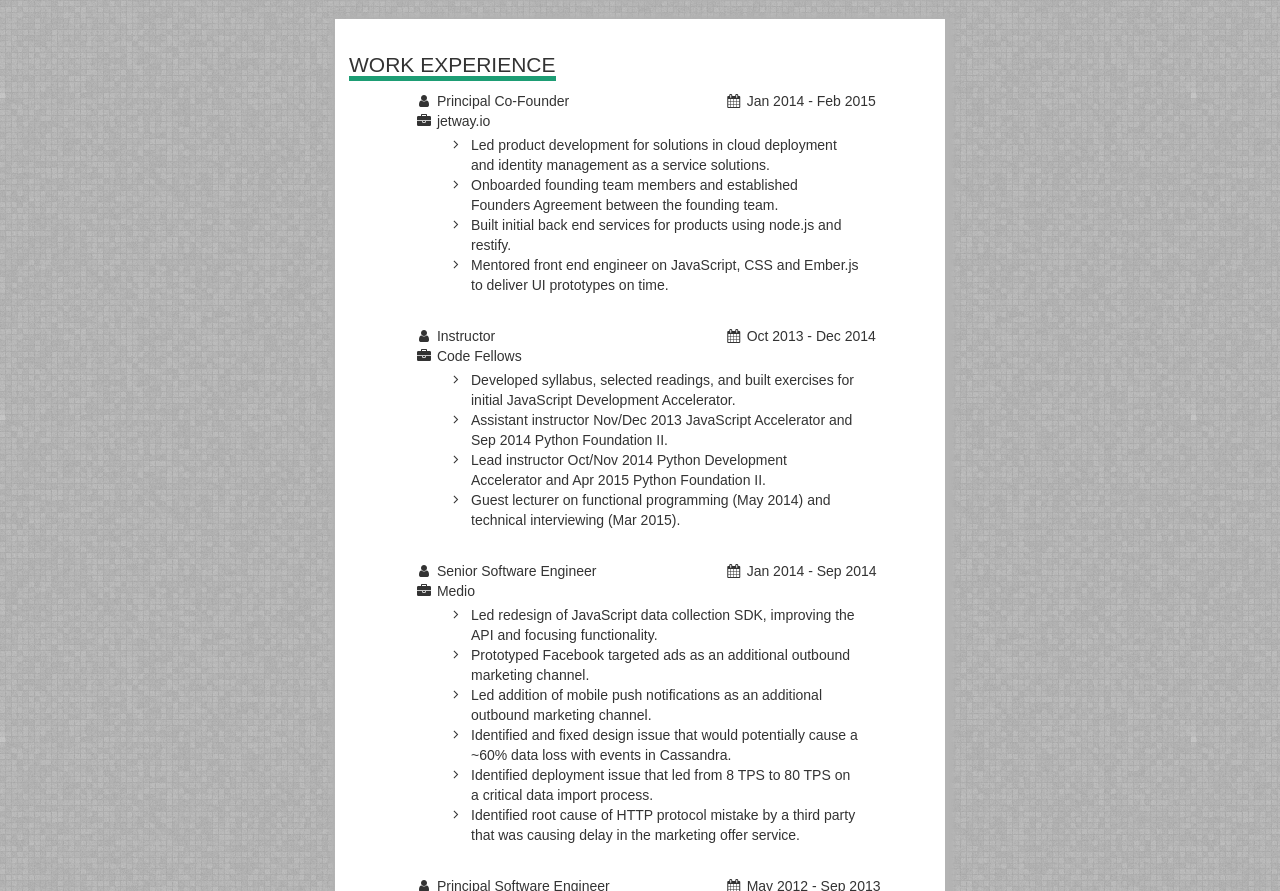
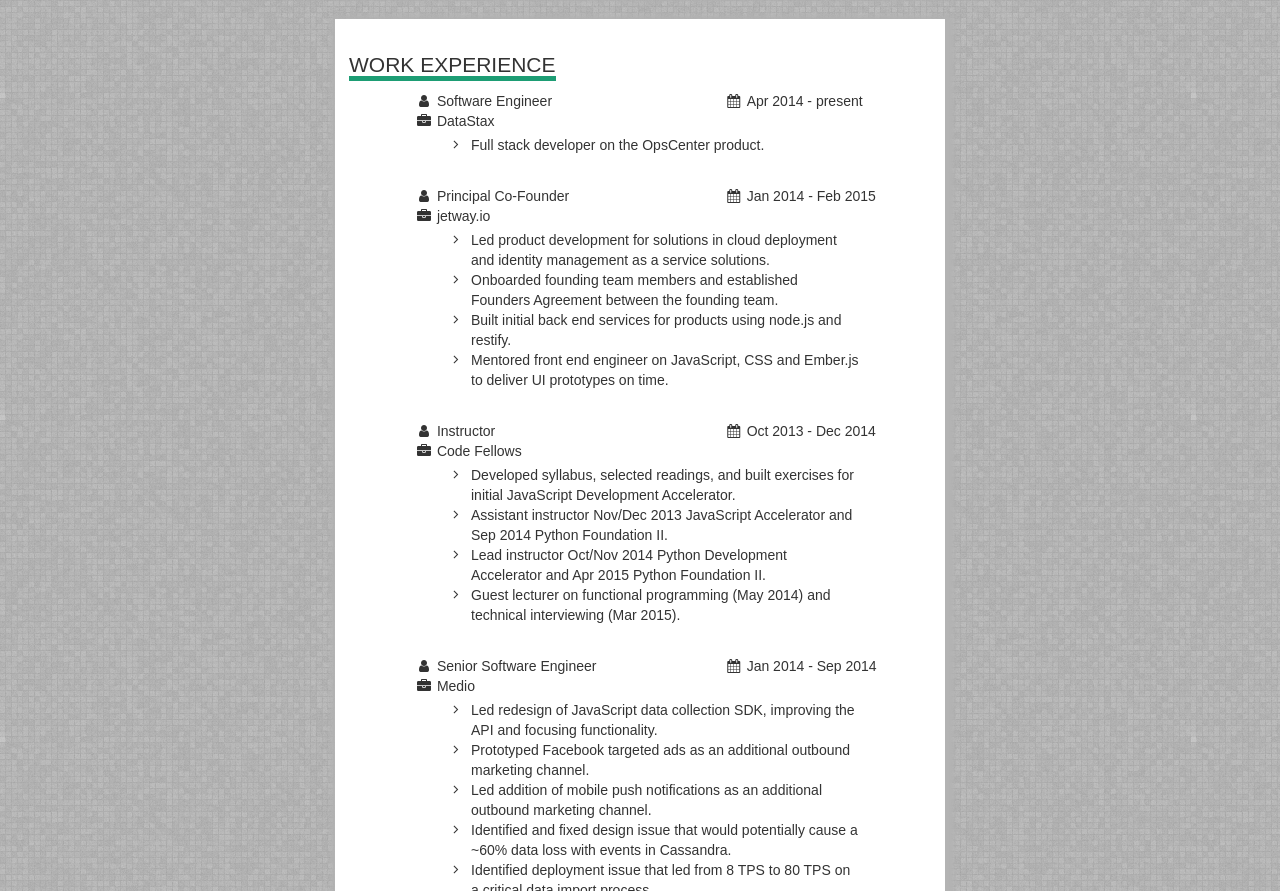
Before and after one commit to dhable/danhable.com, a website: page index.html in a window 1280 px wide. Shown: the part 1190-2081 px from the top of the page. Drawn offline with nearby package versions, Linux system fonts and the light colour scheme.

Commit message:
Added DataStax position

```diff
--- a/index.html
+++ b/index.html
@@ -202,6 +202,25 @@
                         <h1>Work Experience</h1>
                         <div class="row">
                             <div class="col-md-11 col-md-offset-1">
+
+                              <div id="datastax" class="entity container-fluid">
+                                  <div class="row">
+                                      <div class="col-sm-7">
+                                          <i class="fa fa-fw fa-user"></i>&nbsp;Software Engineer
+                                      </div>
+                                      <div class="col-sm-5">
+                                          <i class="fa fa-fw fa-calendar"></i>&nbsp;Apr 2014 - present
+                                      </div>
+                                  </div>
+                                  <div class="name"><i class="fa fa-fw fa-briefcase"></i>&nbsp;DataStax</div>
+                                  <ul class="fa-ul">
+                                      <li>
+                                          <i class="fa-li fa fa-angle-right"></i>
+                                          Full stack developer on the OpsCenter product.
+                                      </li>
+                                  </ul>
+                              </div>
+
                                 <div id="jetway" class="entity container-fluid">
                                     <div class="row">
                                         <div class="col-sm-7">
```
